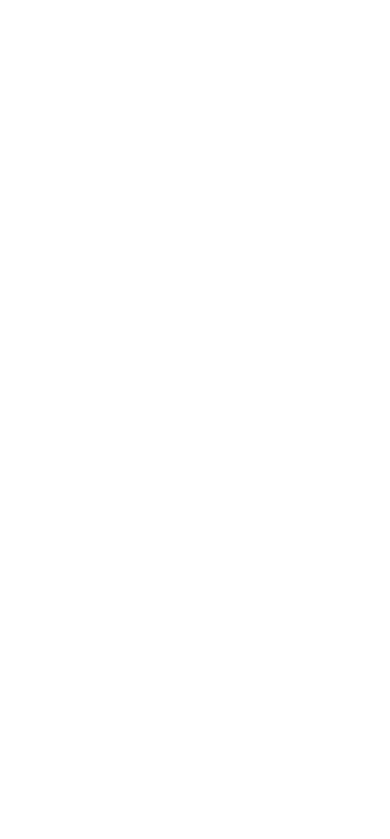
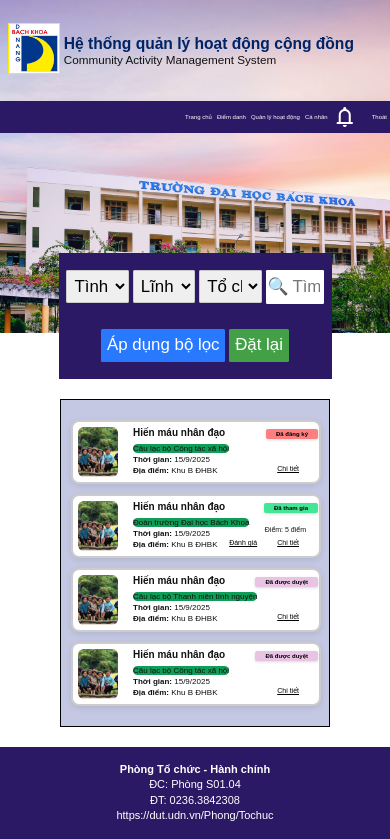
Before and after one commit to hami308/PBL6_QUANLY_HDCD, a React (Vite) app: page /manage-activities-student in a window 390 px wide. Before the commit this address had no page. Shown: the top 839 px of the page. Built offline with nearby package versions, Linux system fonts and the light colour scheme.

Commit message:
Complete UI ManageActivity_Student_Page

```diff
--- a/src/App.jsx
+++ b/src/App.jsx
@@ -6,6 +6,7 @@
 import ChangePassword_Page from "./Pages/ChangePassword_Page/ChangePassword_Page";
 import SubmitEvidence_Page from "./Pages/SubmitEvidence_Page/SubmitEvidence_Page";
 import EvidenceDetail_Page from "./Pages/EvidenceDetail_Page/EvidenceDetail_Page.jsx";
+import ManageActivity_Student_Page from "./Pages/ManageActivity_Student_Page/ManageActivity_Student_Page.jsx";
 function App() {
   return (
     <LoginProvider>
@@ -19,6 +20,7 @@
         <Route path="/change-password" element={<ChangePassword_Page />} />
         <Route path="/submit-evidence" element={<SubmitEvidence_Page />} />
         <Route path="/evidence-details" element={<EvidenceDetail_Page />} />
+        <Route path="/manage-activities-student" element={<ManageActivity_Student_Page/>}/>
       </Routes>
     </LoginProvider>
   );
--- /dev/null
+++ b/src/Pages/ManageActivity_Student_Page/ManageActivity_Student_Page.css
@@ -0,0 +1,27 @@
+.manage-activity-student-background{
+    background: url("../../assets/images/anhnen.jpg") no-repeat center center fixed;
+    background-size:cover ;
+    width: 100vw;
+    min-height:500px;
+    z-index: 1;
+}
+.filter-activity-student{
+    margin: -80px auto 20px auto;
+    z-index: 2;
+    width: 70%;
+}
+@media (max-width: 900px){
+    .manage-activity-student-background{
+        min-height:400px
+    }
+}
+@media (max-width: 748px){
+    .manage-activity-student-background{
+        min-height:300px
+    }
+}
+@media (max-width: 500px){
+    .manage-activity-student-background{
+        min-height:200px
+    }
+}
--- /dev/null
+++ b/src/Pages/ManageActivity_Student_Page/ManageActivity_Student_Page.jsx
@@ -0,0 +1,22 @@
+import Header from "../../components/Header/Header.jsx";
+import Menu_student from "../../components/Menu/Menu_student.jsx";
+import Filter_activity from "../../components/Activity/Filter_activity.jsx";
+import "./ManageActivity_Student_Page.css";
+import List_ManageActivity_Student from "../../components/Student/ManageActivity_Student/List_ManageActivity_Student.jsx";
+import Footer from "../../components/Footer/Footer.jsx";
+function ManageActivity_Student_Page(){
+    return(
+        <>
+            <Header/>
+            <Menu_student/>
+            <div className="manage-activity-student-background">
+            </div>
+            <div className="filter-activity-student">
+                <Filter_activity/>
+            </div>
+            <List_ManageActivity_Student />
+            <Footer/>
+        </>
+    );
+}
+export default ManageActivity_Student_Page
--- a/src/components/Menu/Menu_student.jsx
+++ b/src/components/Menu/Menu_student.jsx
@@ -16,7 +16,7 @@
       <nav className="header-right">
         <a href="/home-student">Trang chủ</a>
         <a href="/attendance">Điểm danh</a>
-        <a href="/activities">Quản lý hoạt động</a>
+        <a href="/manage-activities-student">Quản lý hoạt động</a>
 
         <div
           className="profile-dropdown"
```
